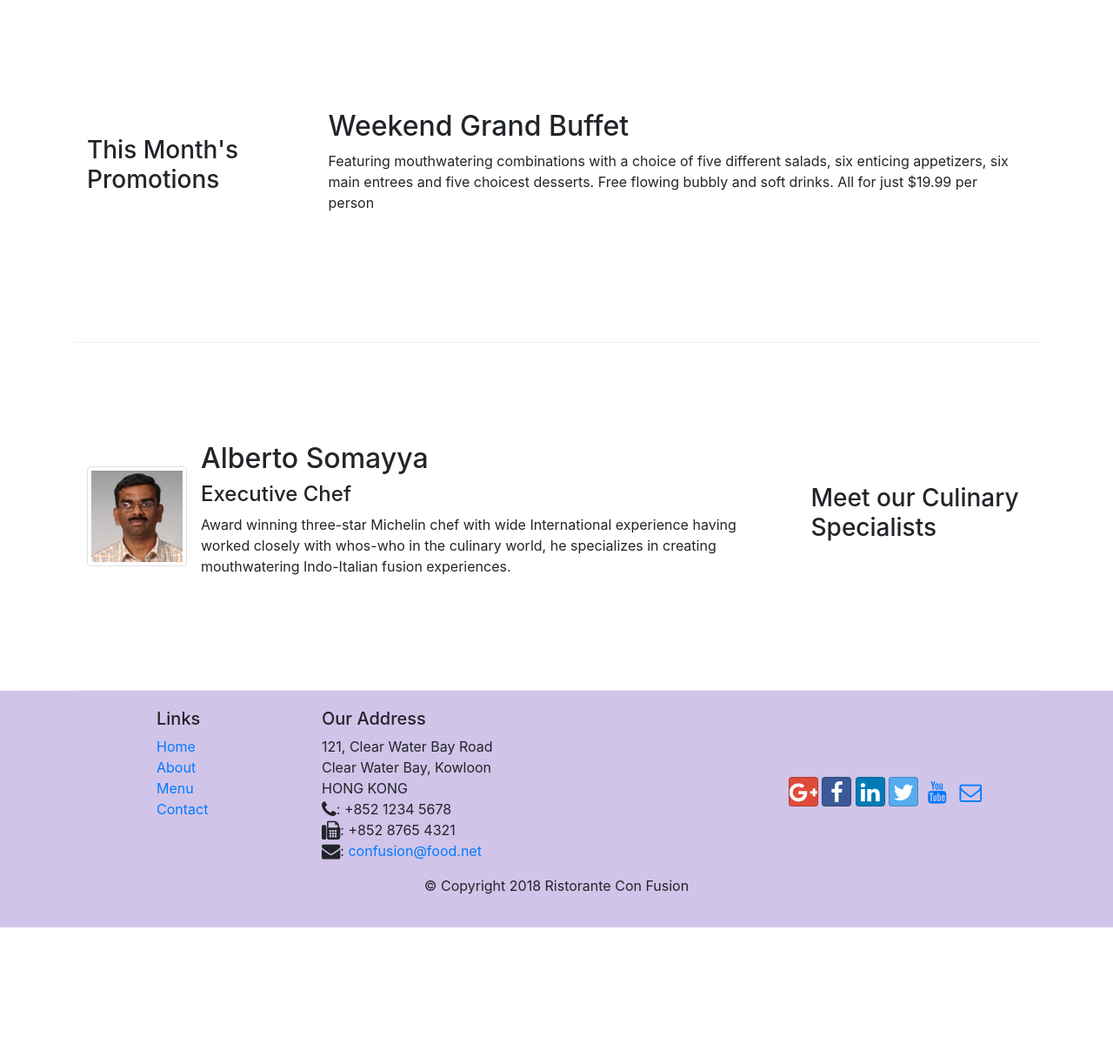
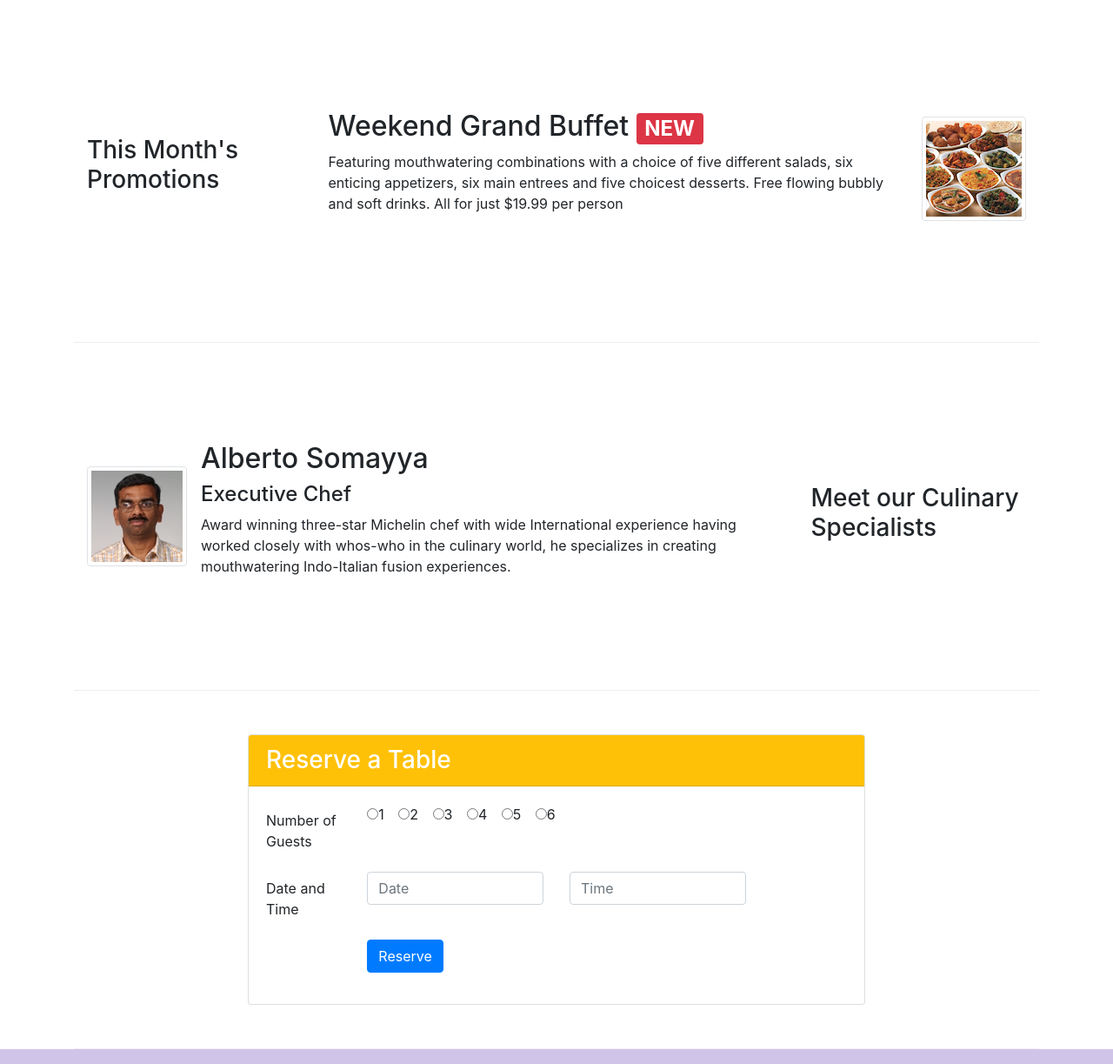
Before and after one commit to KishoreArani/conFusion, a website: page index.html in a window 1280 px wide. Shown: the part 740-1963 px from the top of the page at 87% size. Before the commit the page ends 1806 px from the top, so only its background shows below. Drawn offline with nearby package versions, Linux system fonts and the light colour scheme.

Commit message:
Week-2 Assignment

```diff
--- a/index.html
+++ b/index.html
@@ -42,9 +42,14 @@
                     <h1>Ristorante con Fusion</h1>
                     <p>We take inspiration from the World's best cuisines, and create a unique fusion experience. Our lipsmacking creations will tickle your culinary senses!</p>
                 </div>
-                <div class="col-12 col-sm align-self-center
+                <div class="col-12 col-sm-3 align-self-center
                 ">
                 <img src="img/logo.png" class="img-fluid">
+                </div>
+
+                <div class="col-12 col-sm-3 align-self-center
+                ">
+                <a class="btn btn-warning btn-sm btn-block" href="#switch">Reserve Table</a>
                 </div>
             </div>
         </div>
@@ -60,7 +65,7 @@
                     <img class="d-flex mr-3 img-thumbnail align-self-center" src="img/uthappizza.png" alt="Uthappizza">
                     <div class="media-body">
                  <h2 class="mt-0">Uthappizza <span class="badge badge-danger">HOT</span> <span class="badge badge-pill badge-secondary">$4.99</span> </h2>
-                <p>A unique combination of Indian Uthappam (pancake) and Italian pizza, topped with Cerignola olives, ripe vine cherry tomatoes, Vidalia onion, Guntur chillies and Buffalo Paneer.</p>
+                <p class="d-none d-sm-block">A unique combination of Indian Uthappam (pancake) and Italian pizza, topped with Cerignola olives, ripe vine cherry tomatoes, Vidalia onion, Guntur chillies and Buffalo Paneer.</p>
                     </div>
                 </div>
             </div>
@@ -72,8 +77,13 @@
                 <h3>This Month's Promotions</h3>
             </div>
             <div class="col col-sm col-md">
-                <h2>Weekend Grand Buffet</h2>
-                <p>Featuring mouthwatering combinations with a choice of five different salads, six enticing appetizers, six main entrees and five choicest desserts. Free flowing bubbly and soft drinks. All for just $19.99 per person </p>
+                <div class="media">
+                    <div class="media-body">
+                    <h2 class="mt-0">Weekend Grand Buffet <span class="badge badge-danger">NEW</span></h2>
+                <p class="d-none d-sm-block">Featuring mouthwatering combinations with a choice of five different salads, six enticing appetizers, six main entrees and five choicest desserts. Free flowing bubbly and soft drinks. All for just $19.99 per person </p>
+                    </div>
+                    <img class="d-flex ml-3 img-thumbnail align-self-center" src="img/buffet.png">
+                </div>
             </div>
         </div>
 
@@ -91,6 +101,68 @@
                 </div>
             </div>
         </div>
+        </div>
+
+        <div id="switch" class="row row-content align-items-center">
+            <div class="col-12 offset-md-2 col-sm-8 align-self-center">
+                <div class="card">
+                    <h3 class="card-header bg-warning text-white">Reserve a Table</h3>
+                    <div class="card-body">
+                        <form>
+                            <div class="form-group row">
+                                <label for="Guests" class="col-md-2 col-form-label">Number of Guests</label>
+                                <div class="col col-md-8">
+
+                                <div class="form-check form-check-inline">
+                                <input type="radio" class="form-group-input" id="Guests" name="Guests" >
+                                <label class="form-check-label" for="Guests"> 1</label>
+                                </div>
+
+                                <div class="form-check form-check-inline">
+                                <input type="radio" class="form-group-input" id="Guests" name="Guests" >
+                                <label class="form-check-label" for="Guests"> 2</label>
+                                </div>
+
+                                <div class="form-check form-check-inline">
+                                <input type="radio" class="form-group-input" id="Guests" name="Guests" >
+                                <label class="form-check-label" for="Guests"> 3</label>
+                                </div>
+
+                                <div class="form-check form-check-inline">
+                                <input type="radio" class="form-group-input" id="Guests" name="Guests" >
+                                <label class="form-check-label" for="Guests"> 4</label>
+                                </div>
+
+                                <div class="form-check form-check-inline">
+                                <input type="radio" class="form-group-input" id="Guests" name="Guests" >
+                                <label class="form-check-label" for="Guests"> 5</label>
+                                </div>
+
+                                <div class="form-check form-check-inline">
+                                <input type="radio" class="form-group-input" id="Guests" name="Guests" >
+                                <label class="form-check-label" for="Guests"> 6</label>
+                                </div>
+                                </div>
+                            </div>
+                            <div class="form-group row">
+                        <label for="Datetime" class="col-md-2 col-form-label">Date and Time</label>
+                        <div class="col col-md-4">
+                            <input type="text" class="form-control" id="Datetime" name="Datetime" placeholder="Date">
+                        </div>
+                         <div class="col col-md-4">
+                            <input type="text" class="form-control" id="Datetime" name="Datetime" placeholder="Time">
+                        </div>
+                    </div>
+
+                    <div class="form-group row">
+                        <div class="offset-md-2 col-md-10">
+                            <button type="submit" class="btn btn-primary">Reserve</button>
+                        </div>
+                    </div>
+                        </form>
+                    </div>
+                </div>
+            </div>
         </div>
     </div>
 
```
